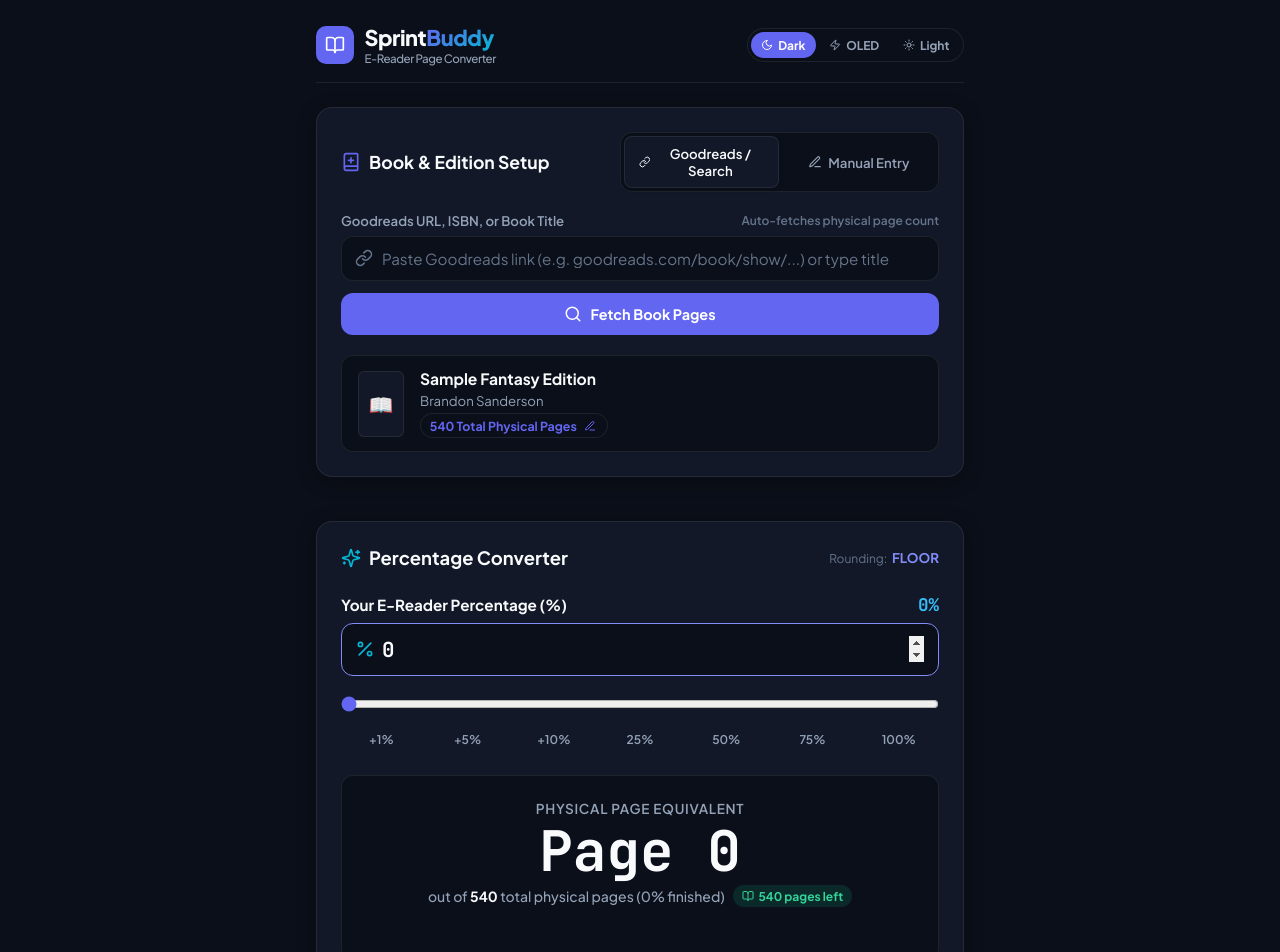
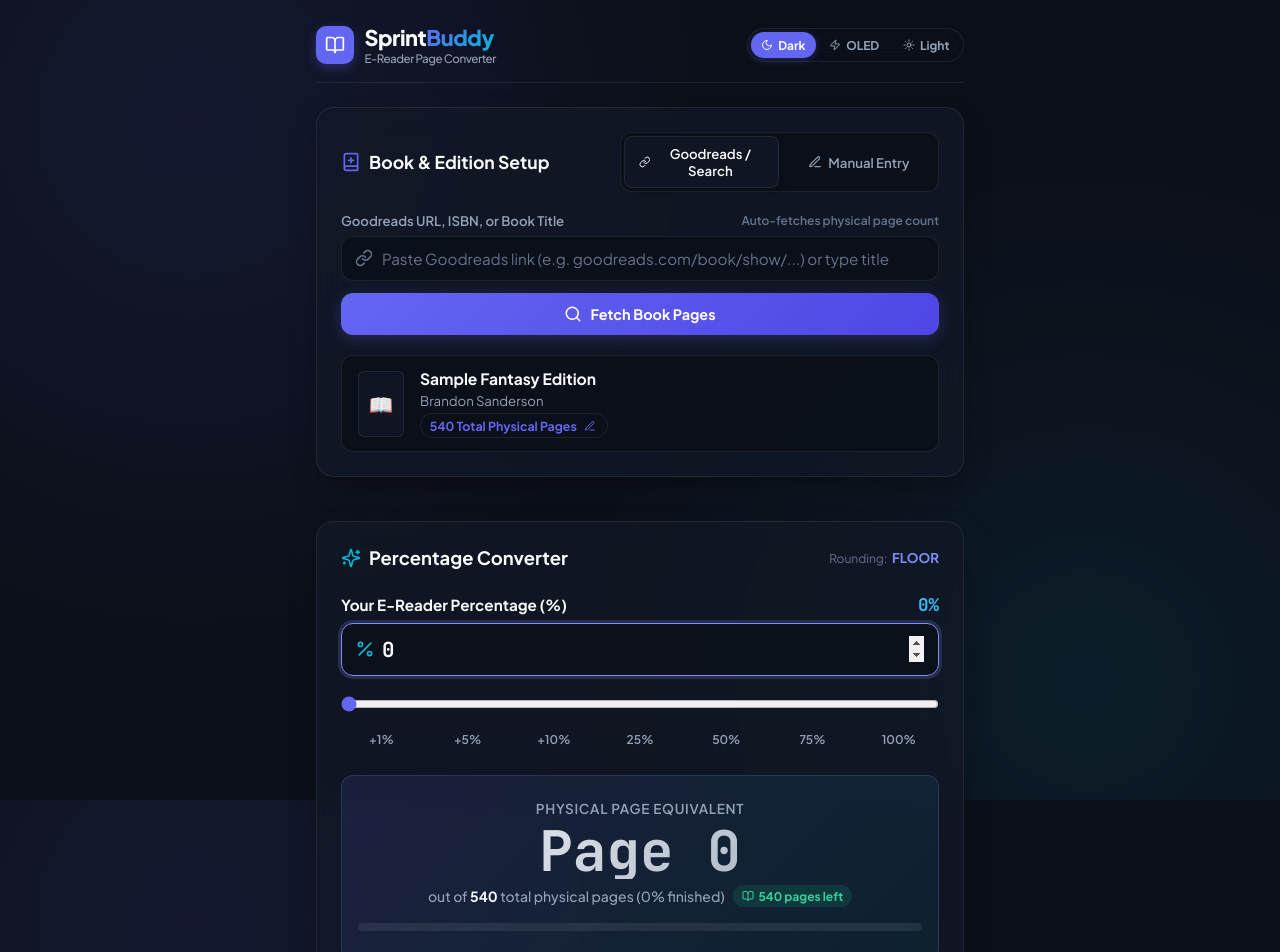
Before and after one commit to AfaqAhmad43/sprint-buddy, a React (Vite) app: page / in a window 1280 px wide. Shown: the top 952 px of the page. Built offline with nearby package versions, Linux system fonts and the light colour scheme.

Commit message:
Restore glassmorphic aesthetics and extend smooth transition animations

```diff
--- a/src/index.css
+++ b/src/index.css
@@ -1,14 +1,14 @@
 /* ==========================================================================
-   SprintBuddy - Lightweight & High-Performance Design System
-   Zero-lag, battery-efficient, high-contrast typography & sleek themes.
+   SprintBuddy - Refined Glassmorphism & High-Performance Design System
+   Sleek glassmorphic cards, smooth buttery animations, crisp typography.
    ========================================================================== */
 
 :root {
-  /* Dark Theme (Default Slate) */
+  /* Dark Theme (Default Slate Glass) */
   --bg-main: #0B0F19;
-  --bg-card: #121827;
-  --bg-card-hover: #1E293B;
-  --bg-input: #0B0F19;
+  --bg-card: rgba(18, 24, 38, 0.75);
+  --bg-card-hover: rgba(30, 41, 59, 0.85);
+  --bg-input: rgba(11, 15, 25, 0.8);
   --border-color: rgba(255, 255, 255, 0.08);
   --border-focus: #818CF8;
 
@@ -26,18 +26,18 @@
 
   --radius-sm: 8px;
   --radius-md: 12px;
-  --radius-lg: 16px;
+  --radius-lg: 18px;
   --radius-full: 9999px;
 
-  --shadow-card: 0 4px 20px rgba(0, 0, 0, 0.3);
+  --shadow-card: 0 10px 30px -10px rgba(0, 0, 0, 0.5);
 }
 
 /* OLED Pitch Black Theme */
 [data-theme='oled'] {
   --bg-main: #000000;
-  --bg-card: #0F141C;
-  --bg-card-hover: #171E2B;
-  --bg-input: #05070A;
+  --bg-card: rgba(15, 20, 28, 0.88);
+  --bg-card-hover: rgba(23, 30, 43, 0.95);
+  --bg-input: rgba(5, 7, 10, 0.9);
   --border-color: rgba(255, 255, 255, 0.12);
   --border-focus: #818CF8;
 
@@ -45,15 +45,15 @@
   --text-muted: #A1A1AA;
   --text-dim: #71717A;
 
-  --shadow-card: none;
+  --shadow-card: 0 10px 30px -10px rgba(0, 0, 0, 0.9);
 }
 
-/* Polished & Crisp Light Theme */
+/* Polished Glass Light Theme */
 [data-theme='light'] {
   --bg-main: #F1F5F9;
-  --bg-card: #FFFFFF;
-  --bg-card-hover: #F8FAFC;
-  --bg-input: #F8FAFC;
+  --bg-card: rgba(255, 255, 255, 0.88);
+  --bg-card-hover: rgba(248, 250, 252, 0.95);
+  --bg-input: rgba(241, 245, 249, 0.9);
   --border-color: rgba(15, 23, 42, 0.09);
   --border-focus: #4F46E5;
 
@@ -66,7 +66,7 @@
   --accent-cyan: #0284C7;
   --accent-emerald: #059669;
 
-  --shadow-card: 0 4px 15px rgba(15, 23, 42, 0.05);
+  --shadow-card: 0 10px 30px -10px rgba(15, 23, 42, 0.08);
 }
 
 * {
@@ -81,7 +81,12 @@ body {
   background-color: var(--bg-main);
   color: var(--text-main);
   min-height: 100vh;
-  transition: background-color 0.15s ease, color 0.15s ease;
+  overflow-x: hidden;
+  background-image:
+    radial-gradient(circle at 15% 15%, rgba(99, 102, 241, 0.1) 0%, transparent 40%),
+    radial-gradient(circle at 85% 85%, rgba(6, 182, 212, 0.08) 0%, transparent 40%);
+  background-attachment: fixed;
+  transition: background-color 0.3s ease, color 0.3s ease;
 }
 
 /* App Container (Single-Column Focus Layout) */
@@ -94,16 +99,19 @@ body {
 /* Glass Card */
 .glass-card {
   background: var(--bg-card);
+  backdrop-filter: blur(16px);
+  -webkit-backdrop-filter: blur(16px);
   border: 1px solid var(--border-color);
   border-radius: var(--radius-lg);
   padding: 1.5rem;
   box-shadow: var(--shadow-card);
   margin-bottom: 1.25rem;
-  transition: border-color 0.15s ease;
+  transition: all 0.3s cubic-bezier(0.16, 1, 0.3, 1);
 }
 
 .glass-card:hover {
-  border-color: rgba(129, 140, 248, 0.25);
+  border-color: rgba(129, 140, 248, 0.3);
+  transform: translateY(-1px);
 }
 
 /* Typography Helpers */
@@ -146,12 +154,15 @@ body {
   align-items: center;
   justify-content: center;
   color: white;
+  box-shadow: 0 4px 12px rgba(99, 102, 241, 0.3);
 }
 
 /* Theme Segmented Switcher */
 .theme-switcher {
   display: flex;
   background: var(--bg-input);
+  backdrop-filter: blur(10px);
+  -webkit-backdrop-filter: blur(10px);
   border: 1px solid var(--border-color);
   border-radius: var(--radius-full);
   padding: 0.2rem;
@@ -170,12 +181,13 @@ body {
   display: flex;
   align-items: center;
   gap: 0.3rem;
-  transition: all 0.15s ease;
+  transition: all 0.3s cubic-bezier(0.16, 1, 0.3, 1);
 }
 
 .theme-btn.active {
   background: var(--accent-primary);
   color: #FFFFFF;
+  box-shadow: 0 2px 8px rgba(99, 102, 241, 0.3);
 }
 
 /* Mode Switcher Buttons (Goodreads vs Manual) */
@@ -202,14 +214,14 @@ body {
   align-items: center;
   justify-content: center;
   gap: 0.4rem;
-  transition: all 0.15s ease;
+  transition: all 0.3s cubic-bezier(0.16, 1, 0.3, 1);
 }
 
 .mode-btn.active {
   background: var(--bg-card);
   color: var(--text-main);
   border: 1px solid var(--border-color);
-  box-shadow: 0 2px 5px rgba(0,0,0,0.1);
+  box-shadow: 0 2px 8px rgba(0,0,0,0.15);
 }
 
 /* Quick Jump Buttons */
@@ -222,13 +234,14 @@ body {
   font-size: 0.75rem;
   font-weight: 700;
   cursor: pointer;
-  transition: all 0.15s ease;
+  transition: all 0.25s ease;
 }
 
 .quick-btn:hover {
   background: var(--accent-primary);
   color: white;
   border-color: var(--accent-primary);
+  transform: translateY(-1px);
 }
 
 /* Forms & Inputs */
@@ -270,7 +283,7 @@ body {
   color: var(--text-main);
   font-size: 0.95rem;
   outline: none;
-  transition: border-color 0.15s ease;
+  transition: all 0.3s cubic-bezier(0.16, 1, 0.3, 1);
 }
 
 .custom-input.no-icon {
@@ -279,6 +292,7 @@ body {
 
 .custom-input:focus {
   border-color: var(--border-focus);
+  box-shadow: 0 0 0 3px rgba(129, 140, 248, 0.2);
 }
 
 .custom-input::placeholder {
@@ -287,7 +301,7 @@ body {
 
 /* Buttons */
 .btn-primary {
-  background: var(--accent-primary);
+  background: linear-gradient(135deg, var(--accent-primary) 0%, var(--accent-primary-hover) 100%);
   color: white;
   border: none;
   padding: 0.75rem 1.25rem;
@@ -299,11 +313,13 @@ body {
   align-items: center;
   justify-content: center;
   gap: 0.5rem;
-  transition: background-color 0.15s ease;
+  box-shadow: 0 4px 15px rgba(99, 102, 241, 0.25);
+  transition: all 0.3s cubic-bezier(0.16, 1, 0.3, 1);
 }
 
 .btn-primary:hover {
-  background: var(--accent-primary-hover);
+  transform: translateY(-1px);
+  box-shadow: 0 6px 20px rgba(99, 102, 241, 0.35);
 }
 
 .btn-secondary {
@@ -319,7 +335,7 @@ body {
   align-items: center;
   justify-content: center;
   gap: 0.4rem;
-  transition: background-color 0.15s ease;
+  transition: all 0.3s cubic-bezier(0.16, 1, 0.3, 1);
 }
 
 .btn-secondary:hover {
@@ -328,11 +344,12 @@ body {
 
 /* Page Result Hero Card */
 .result-hero {
-  background: var(--bg-input);
-  border: 1px solid var(--border-color);
+  background: linear-gradient(135deg, rgba(99, 102, 241, 0.12) 0%, rgba(6, 182, 212, 0.08) 100%);
+  border: 1px solid rgba(129, 140, 248, 0.2);
   border-radius: var(--radius-md);
   padding: 1.5rem 1rem;
   text-align: center;
+  transition: all 0.3s ease;
 }
 
 .result-number {
@@ -340,8 +357,11 @@ body {
   font-weight: 800;
   line-height: 1;
   font-family: var(--font-mono);
-  color: var(--text-main);
+  background: linear-gradient(135deg, var(--text-main) 0%, var(--text-muted) 100%);
+  -webkit-background-clip: text;
+  -webkit-text-fill-color: transparent;
   margin: 0.4rem 0;
+  transition: all 0.3s ease;
 }
 
 .result-subtitle {
@@ -350,11 +370,11 @@ body {
   font-weight: 500;
 }
 
-/* Progress Bar */
+/* Progress Bar (Buttery Smooth 0.4s Animation) */
 .progress-container {
   width: 100%;
   height: 8px;
-  background: var(--bg-main);
+  background: rgba(255, 255, 255, 0.08);
   border-radius: var(--radius-full);
   overflow: hidden;
   margin: 1rem 0 0.25rem 0;
@@ -362,9 +382,9 @@ body {
 
 .progress-fill {
   height: 100%;
-  background: var(--accent-primary);
+  background: linear-gradient(90deg, var(--accent-primary) 0%, var(--accent-cyan) 100%);
   border-radius: var(--radius-full);
-  transition: width 0.2s ease;
+  transition: width 0.4s cubic-bezier(0.16, 1, 0.3, 1);
 }
 
 /* Discord Bot Command Box */
@@ -378,6 +398,7 @@ body {
   justify-content: space-between;
   gap: 1rem;
   margin-top: 0.85rem;
+  transition: all 0.3s ease;
 }
 
 .discord-code {
@@ -402,10 +423,13 @@ body {
   justify-content: center;
   gap: 0.35rem;
   white-space: nowrap;
+  box-shadow: 0 4px 12px rgba(16, 185, 129, 0.25);
+  transition: all 0.3s cubic-bezier(0.16, 1, 0.3, 1);
 }
 
 .btn-copy:hover {
   filter: brightness(1.1);
+  transform: translateY(-1px);
 }
 
 /* Book Preview Card */
@@ -477,16 +501,19 @@ body {
 
 .toast {
   background: var(--bg-card);
+  backdrop-filter: blur(16px);
+  -webkit-backdrop-filter: blur(16px);
   color: var(--text-main);
   border: 1px solid var(--accent-emerald);
   padding: 0.75rem 1.2rem;
   border-radius: var(--radius-md);
-  box-shadow: 0 4px 20px rgba(0, 0, 0, 0.4);
+  box-shadow: 0 10px 25px rgba(0, 0, 0, 0.4);
   display: flex;
   align-items: center;
   gap: 0.6rem;
   font-size: 0.85rem;
   font-weight: 600;
+  animation: slideUp 0.3s cubic-bezier(0.16, 1, 0.3, 1);
 }
 
 /* Mobile Sticky Quick-Copy Footer */
@@ -551,6 +578,8 @@ body {
     left: 0;
     right: 0;
     background: var(--bg-card);
+    backdrop-filter: blur(16px);
+    -webkit-backdrop-filter: blur(16px);
     border-top: 1px solid var(--border-color);
     padding: 0.65rem 1rem;
     z-index: 999;
```
